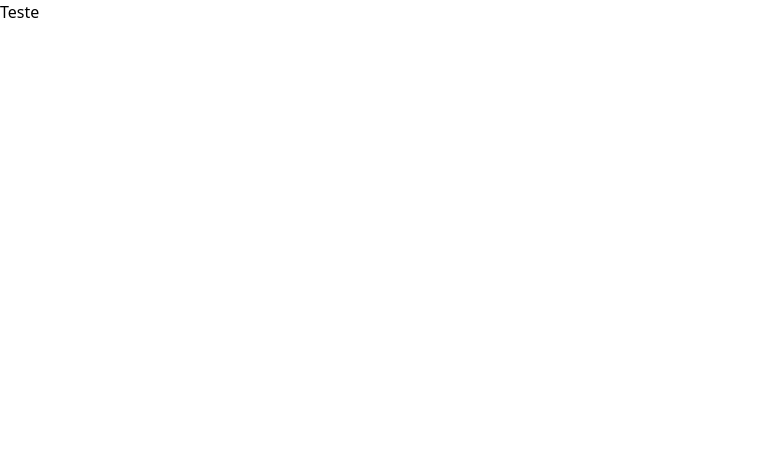
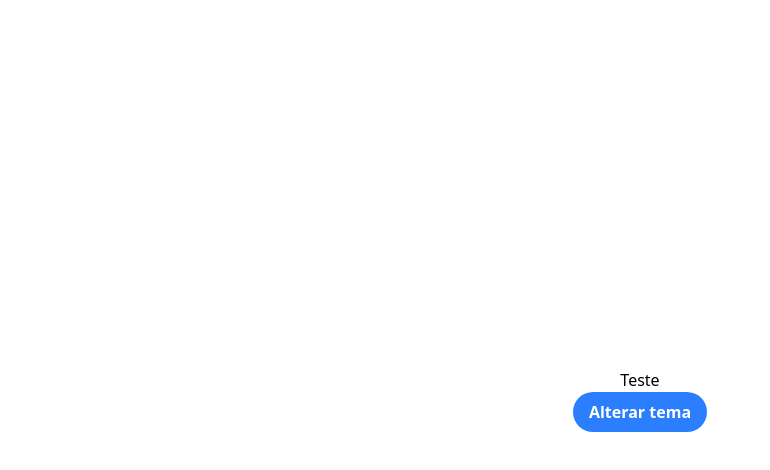
Before and after one commit to Christian-M-Silva/theme-global, a React (Vite) app: page / in a window 1280 px wide. Shown: the top 470 px of the page, without its empty margins (0-770 px from the left). Built offline with nearby package versions, Linux system fonts and the light colour scheme.

Commit message:
feat(addBotãoAletrarTema): Add botão de alterar tema

```diff
--- a/src/App.tsx
+++ b/src/App.tsx
@@ -1,3 +1,4 @@
+import { ButtonComponent } from "./Components/ButtonComponent"
 import { ThemeProvider } from "./contexts/ThemeContext"
 
 function App() {
@@ -5,6 +6,7 @@ function App() {
   return (
     <ThemeProvider>
       <div>Teste</div>
+      <ButtonComponent/>
     </ThemeProvider>
   )
 }
--- /dev/null
+++ b/src/Components/ButtonComponent.tsx
@@ -0,0 +1,6 @@
+import { useThemeContext } from "../contexts/ThemeContext"
+
+export function ButtonComponent() {
+    const {setThemeValue} = useThemeContext()
+    return <button className="bg-blue-500 hover:bg-blue-700 text-white font-bold py-2 px-4 rounded-full cursor-pointer" onClick={() => {setThemeValue()}}>Alterar tema</button>
+}
--- a/src/contexts/ThemeContext.tsx
+++ b/src/contexts/ThemeContext.tsx
@@ -26,7 +26,7 @@ export const ThemeProvider = ({ children }: ChildrenPropType) => {
 
     return (
         <ThemeContext.Provider value={{ themeValue: theme, setThemeValue: toggleThemeValue }}>
-            <div className={`bg-${theme.ContraryTheme} h-screen`}>
+            <div className={`bg-${theme.ContraryTheme} h-screen flex flex-col justify-center items-center`}>
                 {children}
             </div>
         </ThemeContext.Provider>
```
Also changed, not shown: task.txt.
